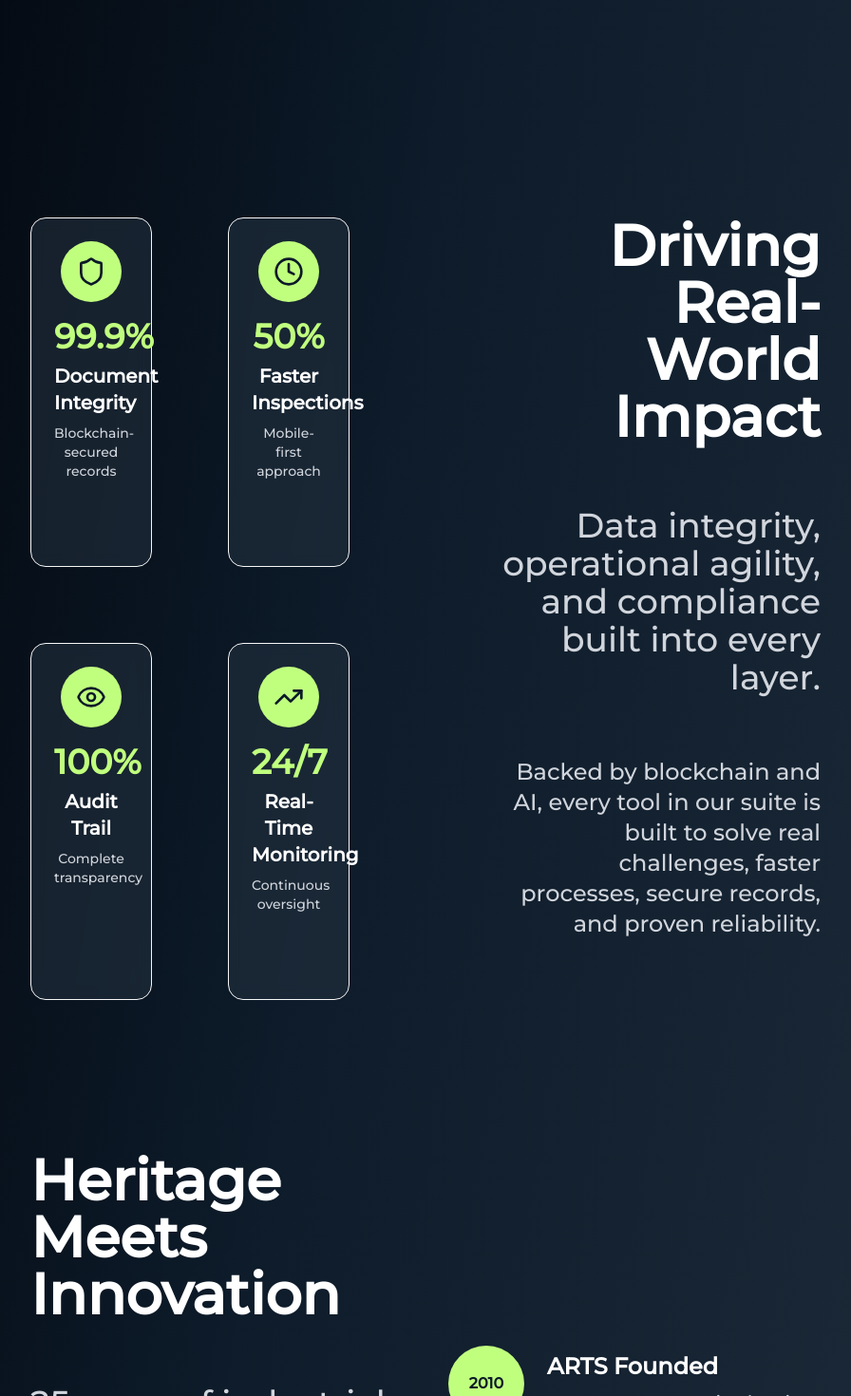
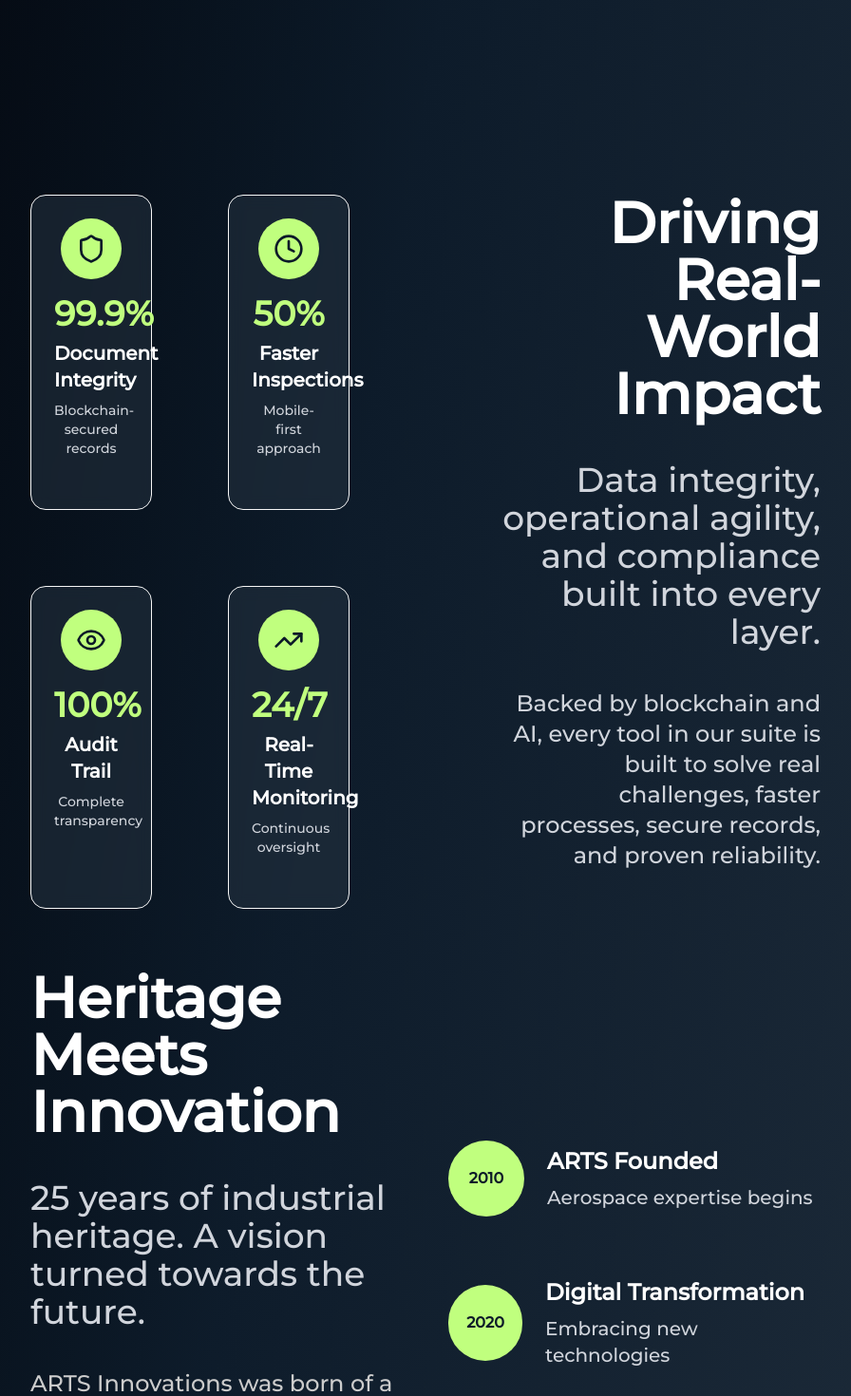
Before and after one commit to BlockService-FR/arts-innovations-landing, a Next.js app: page / in a window 1280 px wide. Shown: the part 3660-5130 px from the top of the page at 95% size, without its empty margins (192-1088 px from the left). Built offline with nearby package versions, Linux system fonts and the light colour scheme.

Commit message:
Fix height

```diff
--- a/components/AboutSection.tsx
+++ b/components/AboutSection.tsx
@@ -82,22 +82,22 @@ export default function AboutSection() {
   ]
 
   return (
-    <section id="about" className="py-20 relative min-h-screen flex flex-col gap-40 justify-start items-center overflow-hidden mt-16">
+    <section id="about" className="py-20 relative min-h-screen flex flex-col gap-16 justify-start items-center overflow-hidden mt-10">
       <div className="max-w-[70vw] mx-auto my-auto px-4 sm:px-6 lg:px-8 grid grid-cols-1 md:grid-cols-2 gap-40">
 
         <motion.div
           initial={{ opacity: 0, y: 30 }}
           whileInView={{ opacity: 1, y: 0 }}
 
-          className="mb-16 md:order-2 text-end"
+          className="mb-10 md:order-2 text-end"
         >
           <h2 className="text-4xl md:text-6xl font-space-grotesk font-bold mb-6 text-white text-balance">
             {t('impact.title')}
           </h2>
-          <p className="text-4xl text-gray-300 ml-auto mt-16">
+          <p className="text-4xl text-gray-300 ml-auto mt-10">
             {t('impact.subtitle')}
           </p>
-          <p className="text-2xl text-gray-300 max-w-3xl ml-auto mt-16">
+          <p className="text-2xl text-gray-300 max-w-3xl ml-auto mt-10">
             {t('impact.description')}
           </p>
         </motion.div>
@@ -141,12 +141,12 @@ export default function AboutSection() {
             <motion.div
               initial={{ opacity: 0, y: 30 }}
               whileInView={{ opacity: 1, y: 0 }}
-              className="text-start mb-16"
+              className="text-start mb-10"
             >
               <h2 className="text-4xl md:text-6xl font-space-grotesk font-bold mb-6 text-white text-balance">
                 {t("about.title")}
               </h2>
-              <p className="text-4xl text-gray-300 mr-auto mt-16">
+              <p className="text-4xl text-gray-300 mr-auto mt-10">
                 {t("about.subtitle")}
               </p>
             </motion.div>
```
